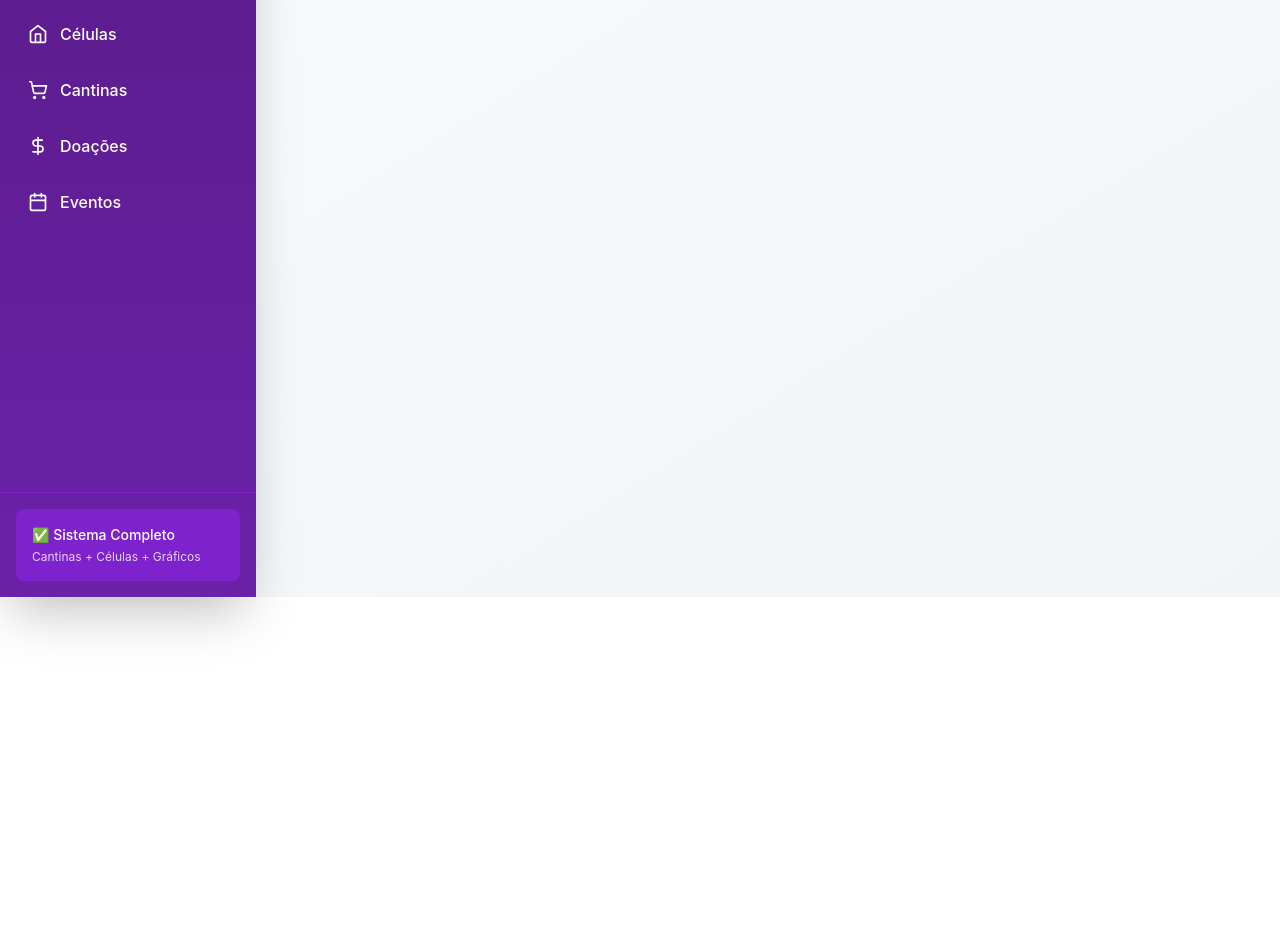
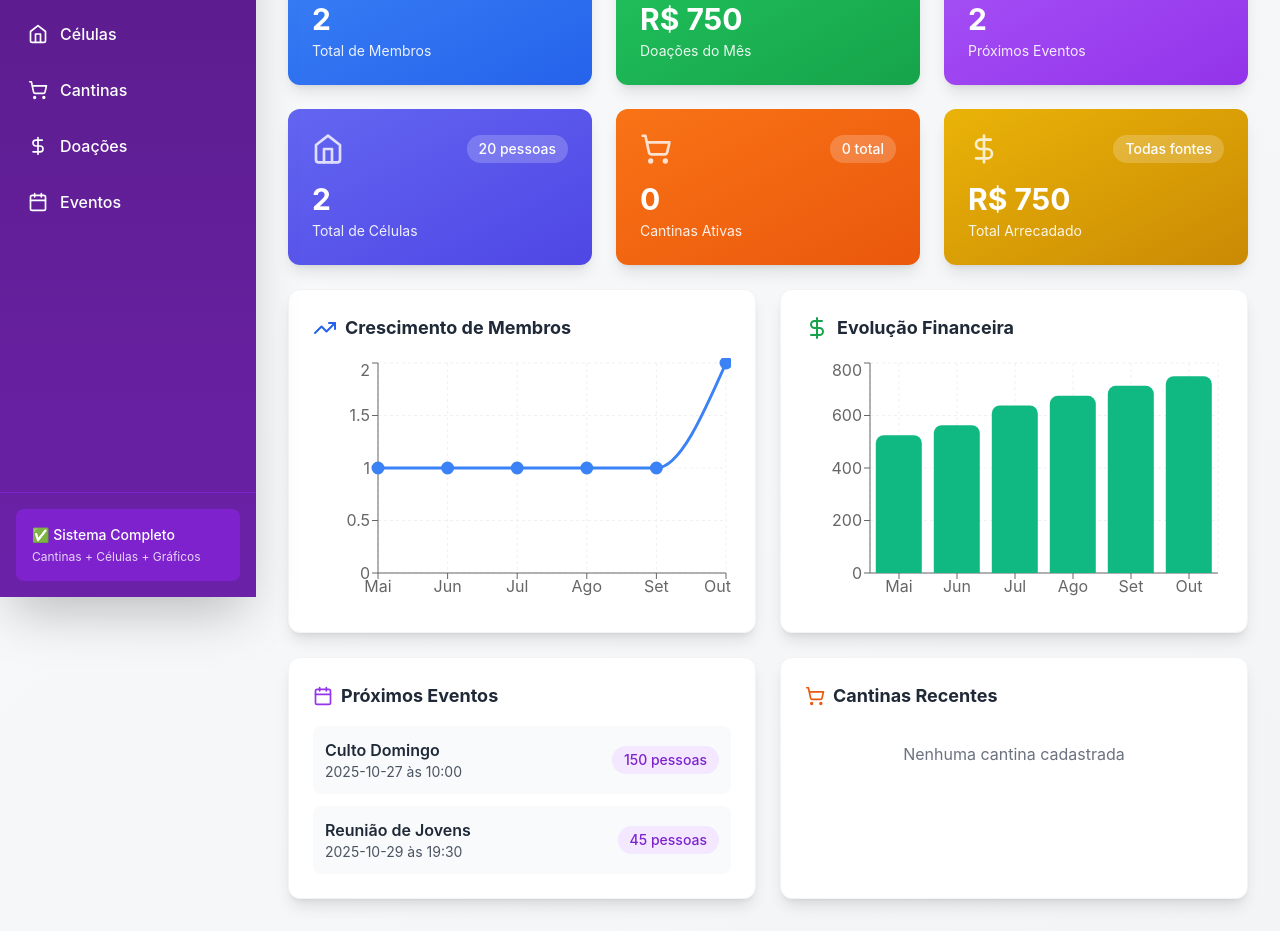
Before and after one commit to nathalianespoli/igreja360-sistema, a Next.js app: page / in a window 1280 px wide. Shown: the part 203-1134 px from the top of the page. Before the commit the page ends 800 px from the top, so only its background shows below. Built offline with nearby package versions, Linux system fonts and the light colour scheme.

Commit message:
Update index.js

```diff
--- a/pages/index.js
+++ b/pages/index.js
@@ -263,7 +263,145 @@ export default function ChurchManagementSystem() {
             <p className="text-gray-600">Sistema completo de gestão eclesiástica</p>
           </div>
 
-          {activeTab === 'dashboard' && <div className="text-center py-12 text-gray-600">Dashboard em construção...</div>}
+          {activeTab === 'dashboard' && (
+            <div className="space-y-6">
+              {/* Cards de Estatísticas */}
+              <div className="grid grid-cols-1 md:grid-cols-2 lg:grid-cols-3 gap-6">
+                {[
+                  { label: 'Total de Membros', value: stats.totalMembers, icon: Users, color: 'from-blue-500 to-blue-600', change: `${stats.activeMembers} ativos` },
+                  { label: 'Doações do Mês', value: `R$ ${stats.monthlyDonations.toLocaleString('pt-BR')}`, icon: DollarSign, color: 'from-green-500 to-green-600', change: 'Este mês' },
+                  { label: 'Próximos Eventos', value: stats.upcomingEvents, icon: Calendar, color: 'from-purple-500 to-purple-600', change: 'Agendados' },
+                  { label: 'Total de Células', value: cells.length, icon: Home, color: 'from-indigo-500 to-indigo-600', change: `${cells.reduce((sum, c) => sum + c.members, 0)} pessoas` },
+                  { label: 'Cantinas Ativas', value: canteens.filter(c => c.status !== 'Finalizada').length, icon: ShoppingCart, color: 'from-orange-500 to-orange-600', change: `${canteens.length} total` },
+                  { label: 'Total Arrecadado', value: `R$ ${stats.totalDonations.toLocaleString('pt-BR')}`, icon: DollarSign, color: 'from-yellow-500 to-yellow-600', change: 'Todas fontes' },
+                ].map((stat, i) => (
+                  <div key={i} className={`bg-gradient-to-br ${stat.color} rounded-xl p-6 text-white shadow-lg hover:scale-105 transition-transform`}>
+                    <div className="flex items-center justify-between mb-4">
+                      <stat.icon size={32} className="opacity-80" />
+                      <span className="bg-white/20 px-3 py-1 rounded-full text-sm font-medium">{stat.change}</span>
+                    </div>
+                    <p className="text-3xl font-bold mb-1">{stat.value}</p>
+                    <p className="text-sm opacity-90">{stat.label}</p>
+                  </div>
+                ))}
+              </div>
+
+              {/* Gráficos */}
+              <div className="grid grid-cols-1 lg:grid-cols-2 gap-6">
+                {/* Crescimento de Membros */}
+                <div className="bg-white rounded-xl p-6 shadow-lg border border-gray-100">
+                  <div className="flex items-center gap-2 mb-4">
+                    <TrendingUp className="text-blue-600" size={24} />
+                    <h3 className="text-lg font-bold text-gray-800">Crescimento de Membros</h3>
+                  </div>
+                  <ResponsiveContainer width="100%" height={250}>
+                    <LineChart data={[
+                      { mes: 'Mai', membros: Math.max(1, stats.totalMembers - 25) },
+                      { mes: 'Jun', membros: Math.max(1, stats.totalMembers - 20) },
+                      { mes: 'Jul', membros: Math.max(1, stats.totalMembers - 15) },
+                      { mes: 'Ago', membros: Math.max(1, stats.totalMembers - 10) },
+                      { mes: 'Set', membros: Math.max(1, stats.totalMembers - 5) },
+                      { mes: 'Out', membros: stats.totalMembers || 0 },
+                    ]}>
+                      <CartesianGrid strokeDasharray="3 3" stroke="#f0f0f0" />
+                      <XAxis dataKey="mes" stroke="#666" />
+                      <YAxis stroke="#666" />
+                      <Tooltip contentStyle={{ backgroundColor: '#fff', border: '1px solid #e5e7eb', borderRadius: '8px' }} />
+                      <Line type="monotone" dataKey="membros" stroke="#3b82f6" strokeWidth={3} dot={{ fill: '#3b82f6', r: 5 }} />
+                    </LineChart>
+                  </ResponsiveContainer>
+                </div>
+
+                {/* Evolução Financeira */}
+                <div className="bg-white rounded-xl p-6 shadow-lg border border-gray-100">
+                  <div className="flex items-center gap-2 mb-4">
+                    <DollarSign className="text-green-600" size={24} />
+                    <h3 className="text-lg font-bold text-gray-800">Evolução Financeira</h3>
+                  </div>
+                  <ResponsiveContainer width="100%" height={250}>
+                    <BarChart data={[
+                      { mes: 'Mai', valor: Math.round(stats.monthlyDonations * 0.7) },
+                      { mes: 'Jun', valor: Math.round(stats.monthlyDonations * 0.75) },
+                      { mes: 'Jul', valor: Math.round(stats.monthlyDonations * 0.85) },
+                      { mes: 'Ago', valor: Math.round(stats.monthlyDonations * 0.9) },
+                      { mes: 'Set', valor: Math.round(stats.monthlyDonations * 0.95) },
+                      { mes: 'Out', valor: stats.monthlyDonations || 0 },
+                    ]}>
+                      <CartesianGrid strokeDasharray="3 3" stroke="#f0f0f0" />
+                      <XAxis dataKey="mes" stroke="#666" />
+                      <YAxis stroke="#666" />
+                      <Tooltip contentStyle={{ backgroundColor: '#fff', border: '1px solid #e5e7eb', borderRadius: '8px' }} formatter={(value) => `R$ ${value.toLocaleString('pt-BR')}`} />
+                      <Bar dataKey="valor" fill="#10b981" radius={[8, 8, 0, 0]} />
+                    </BarChart>
+                  </ResponsiveContainer>
+                </div>
+              </div>
+
+              {/* Listas Rápidas */}
+              <div className="grid grid-cols-1 lg:grid-cols-2 gap-6">
+                {/* Próximos Eventos */}
+                <div className="bg-white rounded-xl p-6 shadow-lg border border-gray-100">
+                  <h3 className="text-lg font-bold text-gray-800 mb-4 flex items-center gap-2">
+                    <Calendar className="text-purple-600" size={20} />
+                    Próximos Eventos
+                  </h3>
+                  <div className="space-y-3">
+                    {events.filter(e => new Date(e.date) >= new Date()).slice(0, 3).map(event => (
+                      <div key={event.id} className="flex items-center justify-between p-3 bg-gray-50 rounded-lg hover:bg-purple-50 transition-colors">
+                        <div>
+                          <p className="font-semibold text-gray-800">{event.title}</p>
+                          <p className="text-sm text-gray-600">{event.date} às {event.time}</p>
+                        </div>
+                        <span className="bg-purple-100 text-purple-700 px-3 py-1 rounded-full text-sm font-medium">
+                          {event.attendees} pessoas
+                        </span>
+                      </div>
+                    ))}
+                    {events.filter(e => new Date(e.date) >= new Date()).length === 0 && (
+                      <p className="text-gray-500 text-center py-4">Nenhum evento agendado</p>
+                    )}
+                  </div>
+                </div>
+
+                {/* Cantinas Recentes */}
+                <div className="bg-white rounded-xl p-6 shadow-lg border border-gray-100">
+                  <h3 className="text-lg font-bold text-gray-800 mb-4 flex items-center gap-2">
+                    <ShoppingCart className="text-orange-600" size={20} />
+                    Cantinas Recentes
+                  </h3>
+                  <div className="space-y-3">
+                    {canteens.slice(0, 3).map(canteen => {
+                      const sales = canteenSales.filter(s => s.canteenId === canteen.id);
+                      const revenue = sales.reduce((sum, s) => sum + s.total, 0);
+                      return (
+                        <div key={canteen.id} className="flex items-center justify-between p-3 bg-gray-50 rounded-lg hover:bg-orange-50 transition-colors">
+                          <div>
+                            <p className="font-semibold text-gray-800">{canteen.snack}</p>
+                            <p className="text-sm text-gray-600">{canteen.cellName} - {canteen.date}</p>
+                          </div>
+                          <div className="text-right">
+                            <span className={`text-xs px-2 py-1 rounded-full ${
+                              canteen.status === 'Planejada' ? 'bg-blue-100 text-blue-700' :
+                              canteen.status === 'Em andamento' ? 'bg-yellow-100 text-yellow-700' :
+                              'bg-green-100 text-green-700'
+                            }`}>
+                              {canteen.status}
+                            </span>
+                            {revenue > 0 && (
+                              <p className="text-green-600 font-bold text-sm mt-1">R$ {revenue.toLocaleString('pt-BR')}</p>
+                            )}
+                          </div>
+                        </div>
+                      );
+                    })}
+                    {canteens.length === 0 && (
+                      <p className="text-gray-500 text-center py-4">Nenhuma cantina cadastrada</p>
+                    )}
+                  </div>
+                </div>
+              </div>
+            </div>
+          )}
           {activeTab === 'members' && (
             <div className="space-y-6">
               <div className="flex justify-between items-center">
```
